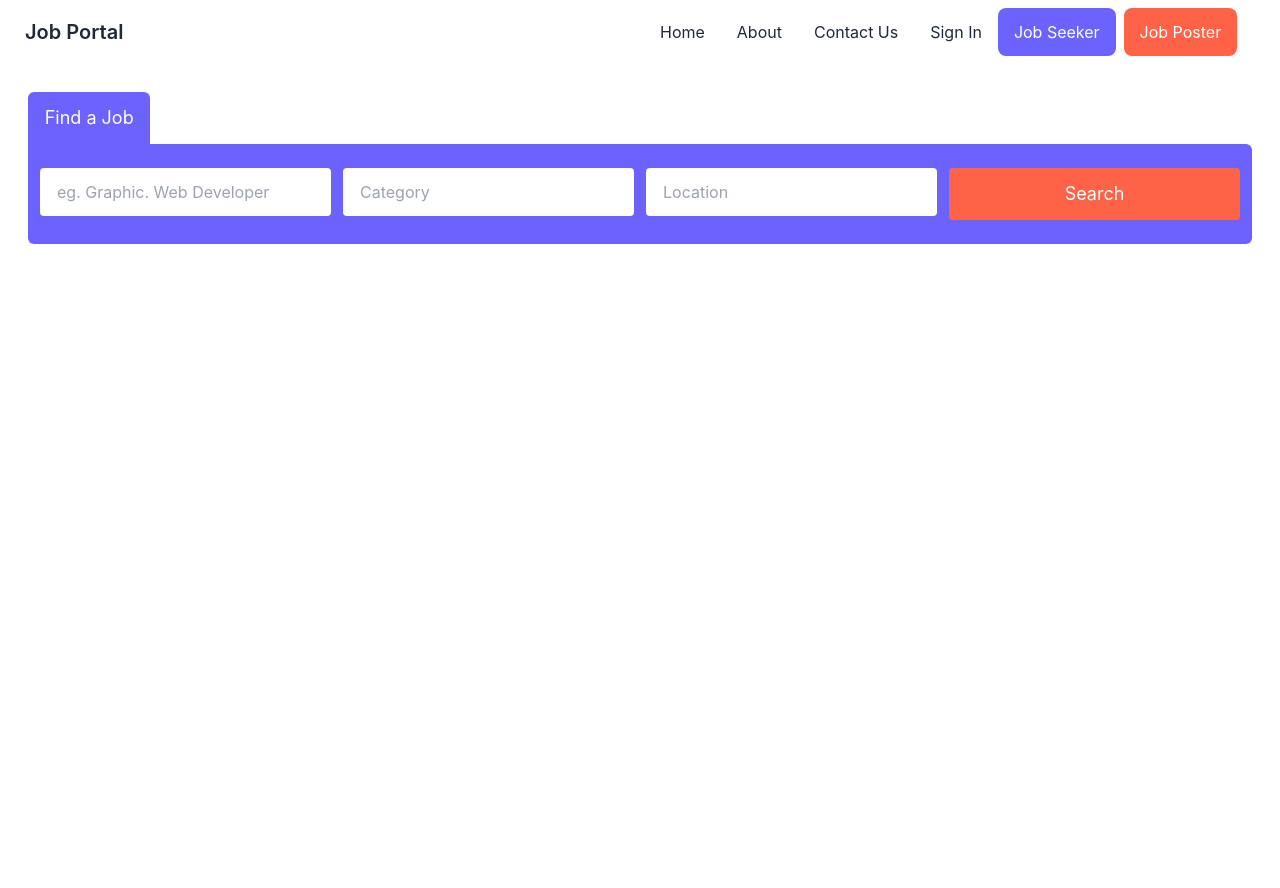
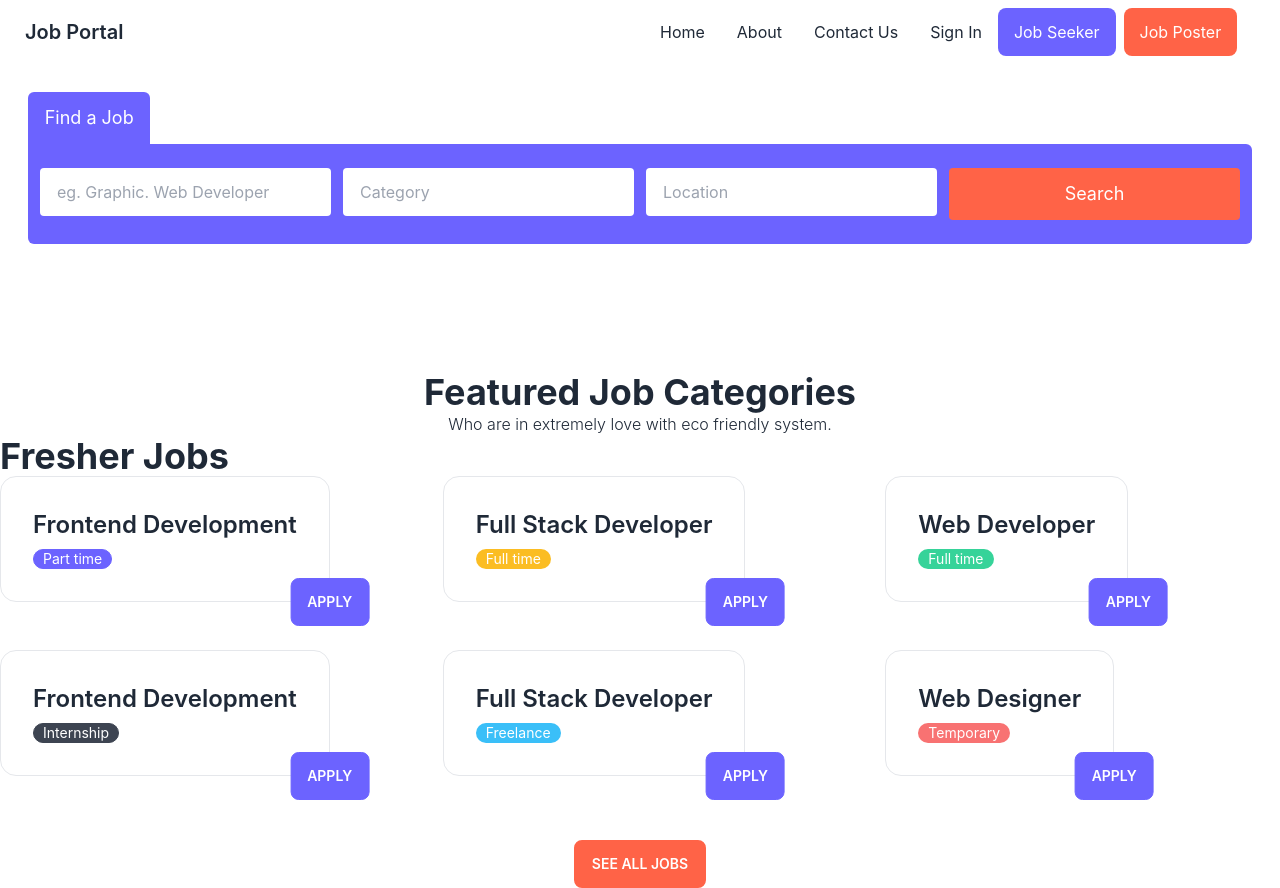
Before and after one commit to rhnchowdhury/Job-Portal-Site, a React (Create React App) app: page / in a window 1280 px wide. Before the commit the page ends 800 px from the top, so only its background shows below. Built offline with nearby package versions, Linux system fonts and the light colour scheme.

Commit message:
fresher part added

```diff
--- a/src/Components/Pages/Home/Home.js
+++ b/src/Components/Pages/Home/Home.js
@@ -1,10 +1,12 @@
 import React from 'react';
 import FirstPart from '../Jobs/FirstPart';
+import FresherJobs from '../Jobs/Fresher/FresherJobs';
 
 const Home = () => {
     return (
         <div>
             <FirstPart></FirstPart>
+            <FresherJobs></FresherJobs>
         </div>
     );
 };
--- /dev/null
+++ b/src/Components/Pages/Jobs/Fresher/FresherJobs.js
@@ -0,0 +1,88 @@
+import React from 'react';
+import { Link } from 'react-router-dom';
+
+const FresherJobs = () => {
+    return (
+        <div>
+            <div className='mt-32'>
+                <h1 className='text-4xl font-bold text-center'>Featured Job Categories</h1>
+                <p className='font-light text-center'>Who are in extremely love with eco friendly system.</p>
+            </div>
+            <h1 className='text-4xl font-bold'>Fresher Jobs</h1>
+            <div className='grid gap-12 grid-cols-1 md:grid-cols-2 lg:grid-cols-3'>
+                <div className="indicator">
+                    <div className="indicator-item indicator-bottom">
+                        <button className="btn" style={{ backgroundColor: '#6c63ff', border: '1px solid #6c63ff' }}>Apply</button>
+                    </div>
+                    <div className="card border">
+                        <div className="card-body">
+                            <h2 className="card-title text-2xl">Frontend Development</h2>
+                            <span className="badge" style={{ backgroundColor: '#6c63ff', border: '1px solid #6c63ff' }}>Part time</span>
+                        </div>
+                    </div>
+                </div>
+                <div className="indicator">
+                    <div className="indicator-item indicator-bottom">
+                        <button className="btn" style={{ backgroundColor: '#6c63ff', border: '1px solid #6c63ff' }}>Apply</button>
+                    </div>
+                    <div className="card border">
+                        <div className="card-body">
+                            <h2 className="card-title text-2xl">Full Stack Developer</h2>
+                            <span className="badge badge-warning text-white" >Full time</span>
+                        </div>
+                    </div>
+                </div>
+                <div className="indicator">
+                    <div className="indicator-item indicator-bottom">
+                        <button className="btn" style={{ backgroundColor: '#6c63ff', border: '1px solid #6c63ff' }}>Apply</button>
+                    </div>
+                    <div className="card border">
+                        <div className="card-body">
+                            <h2 className="card-title text-2xl">Web Developer</h2>
+                            <span className="badge badge-success text-white">Full time</span>
+                        </div>
+                    </div>
+                </div>
+                <div className="indicator">
+                    <div className="indicator-item indicator-bottom">
+                        <button className="btn" style={{ backgroundColor: '#6c63ff', border: '1px solid #6c63ff' }}>Apply</button>
+                    </div>
+                    <div className="card border">
+                        <div className="card-body">
+                            <h2 className="card-title text-2xl">Frontend Development</h2>
+                            <span className="badge text-white">Internship</span>
+                        </div>
+                    </div>
+                </div>
+                <div className="indicator">
+                    <div className="indicator-item indicator-bottom">
+                        <button className="btn" style={{ backgroundColor: '#6c63ff', border: '1px solid #6c63ff' }}>Apply</button>
+                    </div>
+                    <div className="card border">
+                        <div className="card-body">
+                            <h2 className="card-title text-2xl">Full Stack Developer</h2>
+                            <span className="badge badge-info text-white">Freelance</span>
+                        </div>
+                    </div>
+                </div>
+                <div className="indicator">
+                    <div className="indicator-item indicator-bottom">
+                        <button className="btn" style={{ backgroundColor: '#6c63ff', border: '1px solid #6c63ff' }}>Apply</button>
+                    </div>
+                    <div className="card border">
+                        <div className="card-body">
+                            <h2 className="card-title text-2xl">Web Designer</h2>
+                            <span className="badge badge-error text-white">Temporary</span>
+                        </div>
+                    </div>
+                </div>
+            </div>
+            <div className='mt-16 card-actions justify-center'>
+                <Link><button className="btn" style={{ backgroundColor: '#ff6347', border: '2px solid #ff6347' }}>See All Jobs</button></Link>
+
+            </div>
+        </div>
+    );
+};
+
+export default FresherJobs;
```
